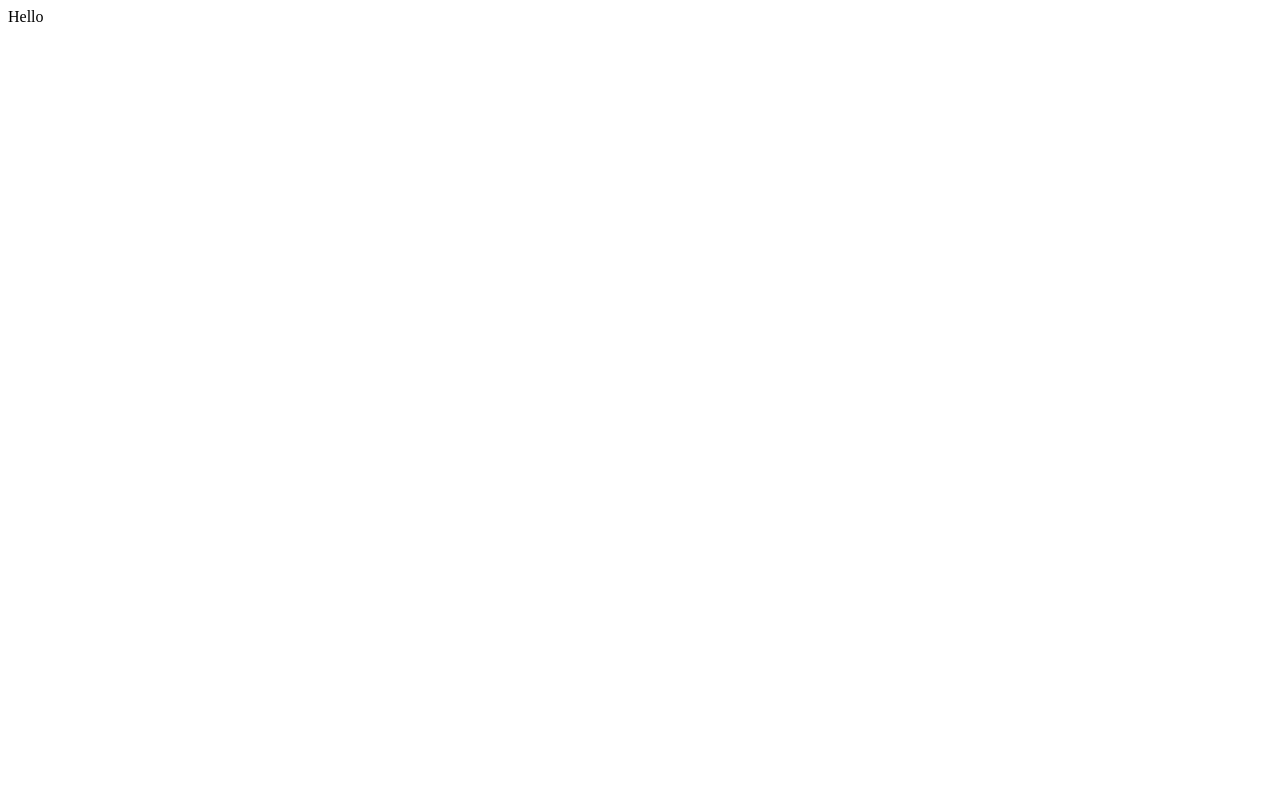
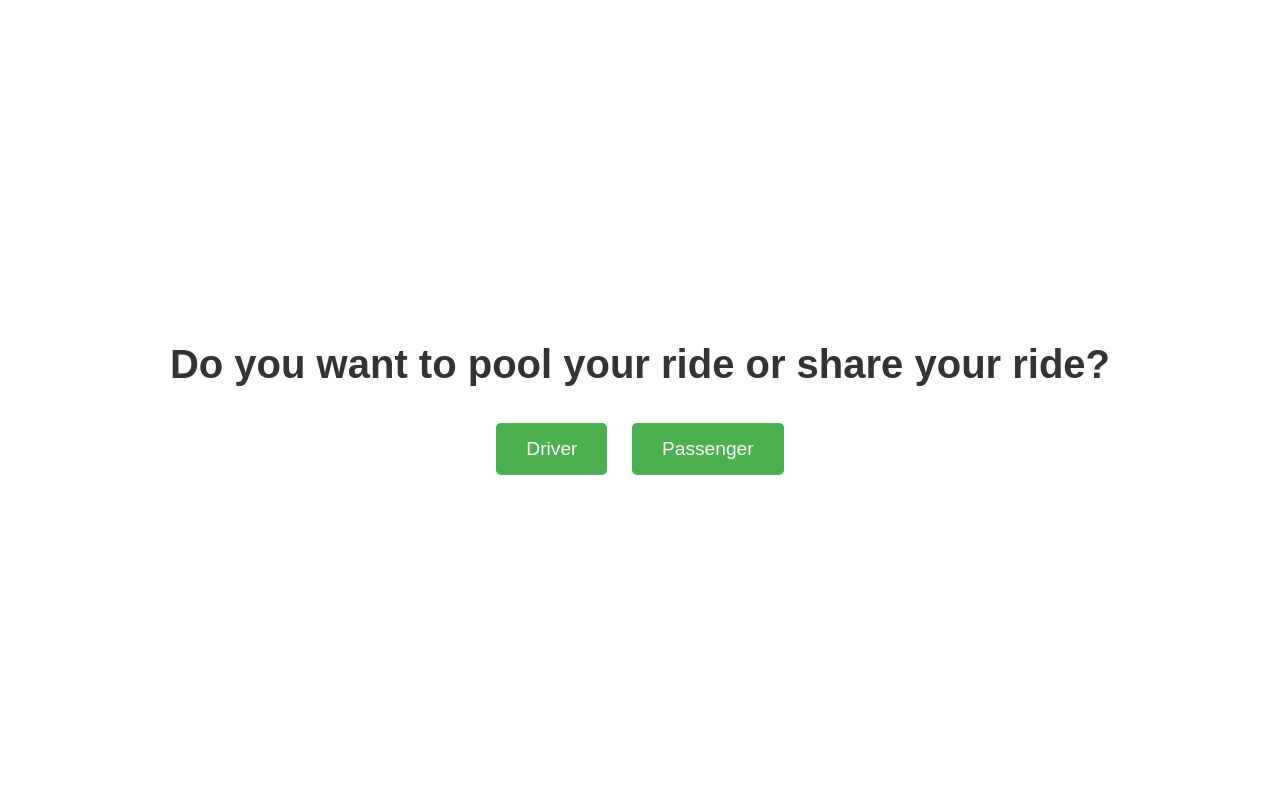
Before and after one commit to Rhikshitha/HackOverFlowv3, a Django app: page /auth/home in a window 1280 px wide. Before the commit the page is almost empty. Run offline with Django 4.2, Linux system fonts and the light colour scheme.

Commit message:
Add home page

```diff
--- a/templates/index.html
+++ b/templates/index.html
@@ -2,10 +2,48 @@
 <html lang="en">
 <head>
     <meta charset="UTF-8">
+    <meta http-equiv="X-UA-Compatible" content="IE=edge">
     <meta name="viewport" content="width=device-width, initial-scale=1.0">
-    <title>Document</title>
+    <title>RideSharing</title>
+    <style>
+        body {
+            font-family: Arial, sans-serif;
+            display: flex;
+            justify-content: center;
+            align-items: center;
+            height: 100vh;
+            margin: 0;
+        }
+        .container {
+            text-align: center;
+        }
+        h1 {
+            color: #333;
+            font-size: 2.5em;
+        }
+        .button {
+            display: inline-block;
+            margin: 10px;
+            padding: 15px 30px;
+            background-color: #4CAF50;
+            color: white;
+            font-size: 1.2em;
+            border: none;
+            border-radius: 5px;
+            cursor: pointer;
+            text-decoration: none;
+            transition: background-color 0.3s;
+        }
+        .button:hover {
+            background-color: #45a049;
+        }
+    </style>
 </head>
 <body>
-    Hello
+    <div class="container">
+        <h1>Do you want to pool your ride or share your ride?</h1>
+        <a href="/driver" class="button">Driver</a>
+        <a href="/passenger" class="button">Passenger</a>
+    </div>
 </body>
 </html>
--- a/voyageshare/settings.py
+++ b/voyageshare/settings.py
@@ -76,6 +76,7 @@ TEMPLATES = [
 
 WSGI_APPLICATION = 'voyageshare.wsgi.application'
 
+GDAL_LIBRARY_PATH=os.environ['GDAL_LIBRARY_PATH']
 
 # Database
 # https://docs.djangoproject.com/en/4.2/ref/settings/#databases
```
